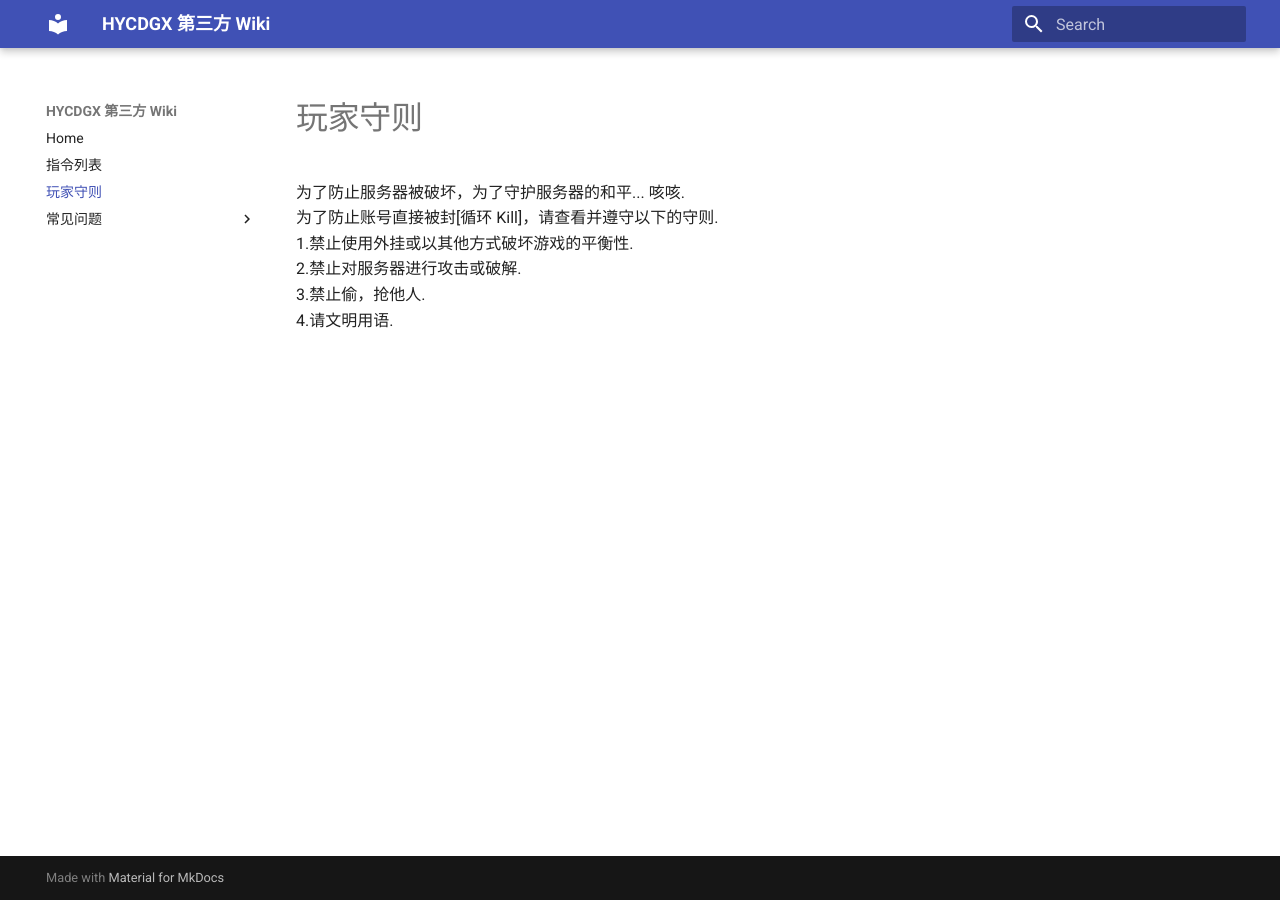
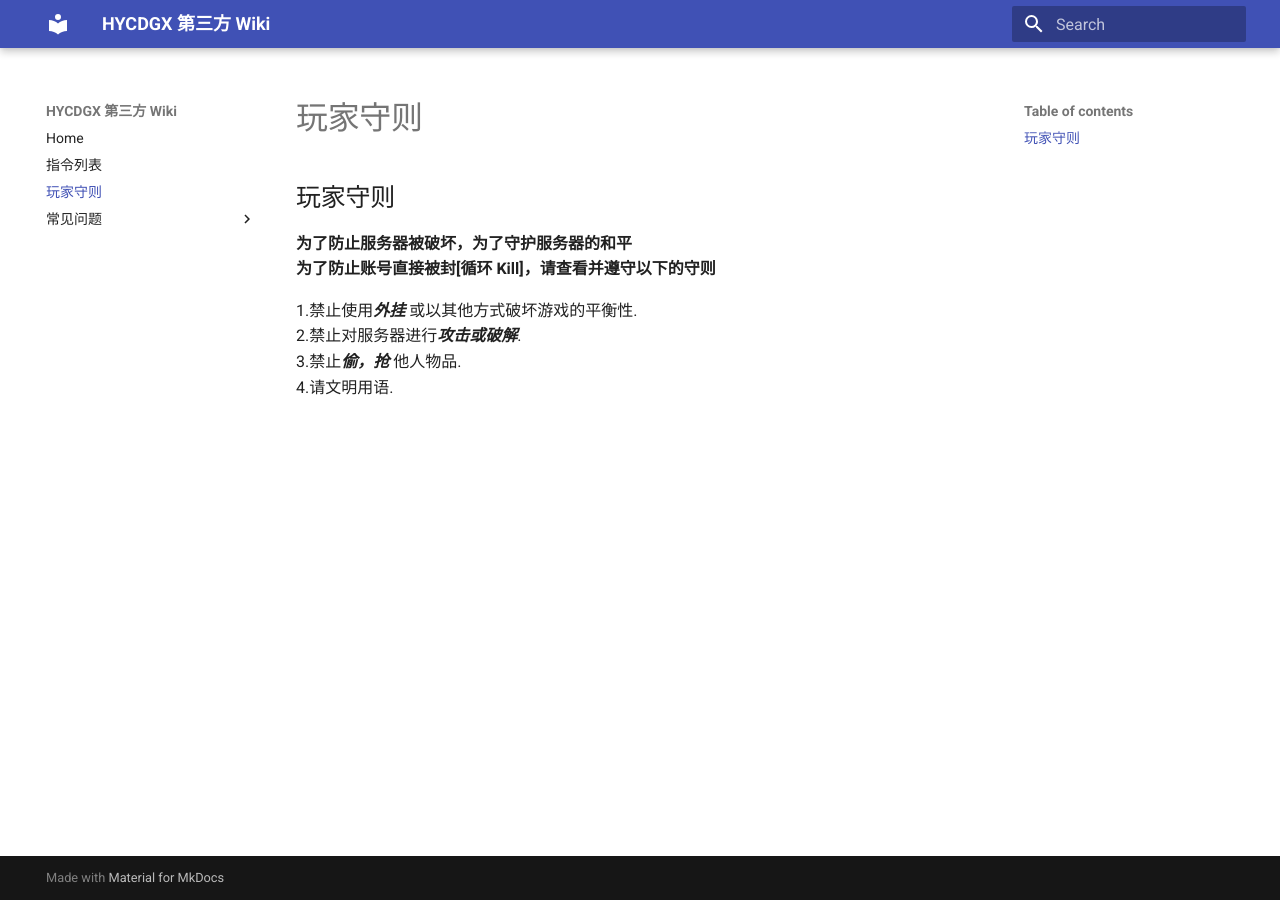
Before and after one commit to Misaka-L/HYCDGX-WIKI-EDIT, an MkDocs documentation site: the page built from docs/玩家守则.md, in a window 1280 px wide. Built offline with MkDocs 1.6.1 and Material for MkDocs 9.7.7, drawn with Linux system fonts in a browser that asks for light colours.

Commit message:
Update 玩家守则.md

```diff
--- a/docs/玩家守则.md
+++ b/docs/玩家守则.md
@@ -1,6 +1,12 @@
-为了防止服务器被破坏，为了守护服务器的和平... 咳咳.
-为了防止账号直接被封[循环 Kill]，请查看并遵守以下的守则.
-1.禁止使用外挂或以其他方式破坏游戏的平衡性.
-2.禁止对服务器进行攻击或破解.
-3.禁止偷，抢他人.
+## 玩家守则
+**为了防止服务器被破坏，为了守护服务器的和平**
+<br>
+**为了防止账号直接被封[循环 Kill]，请查看并遵守以下的守则**
+
+1.禁止使用***外挂*** 或以其他方式破坏游戏的平衡性.
+<br>
+2.禁止对服务器进行***攻击或破解***.
+<br>
+3.禁止***偷，抢*** 他人物品.
+<br>
 4.请文明用语.
```
